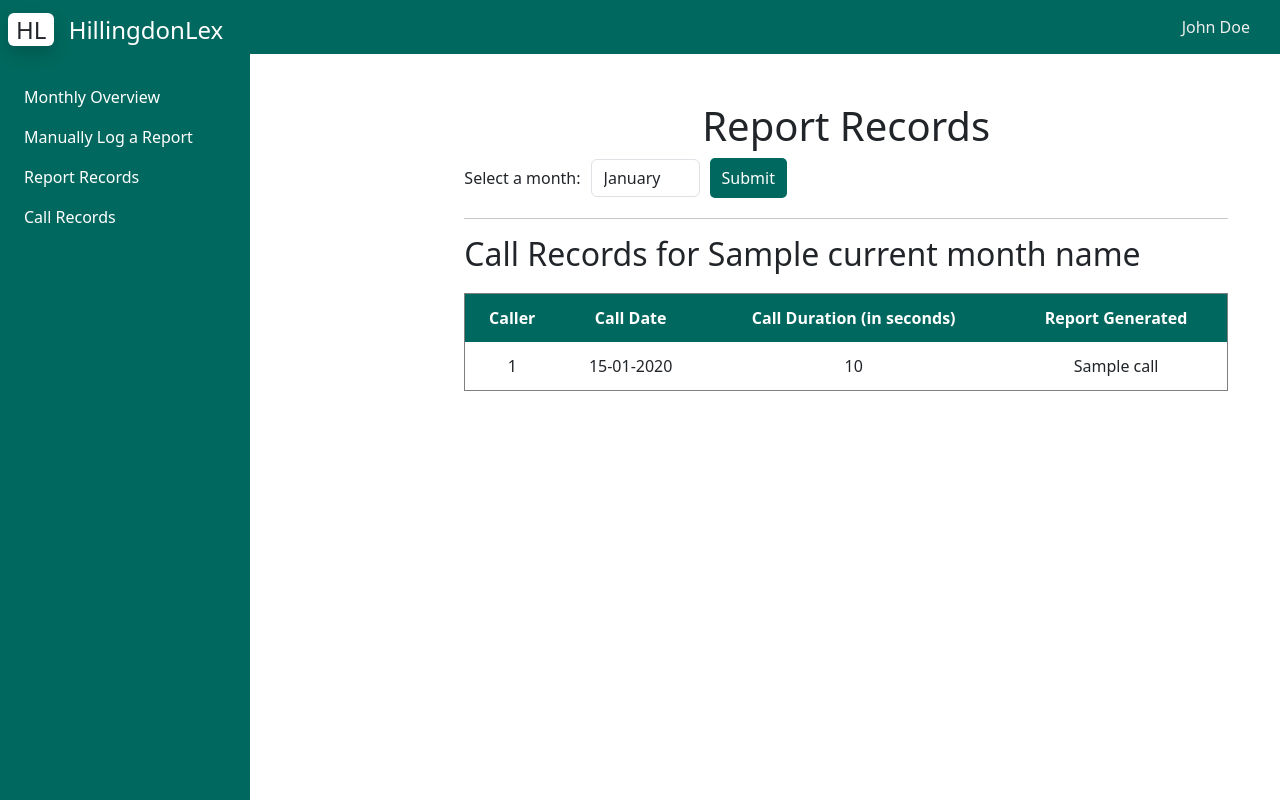
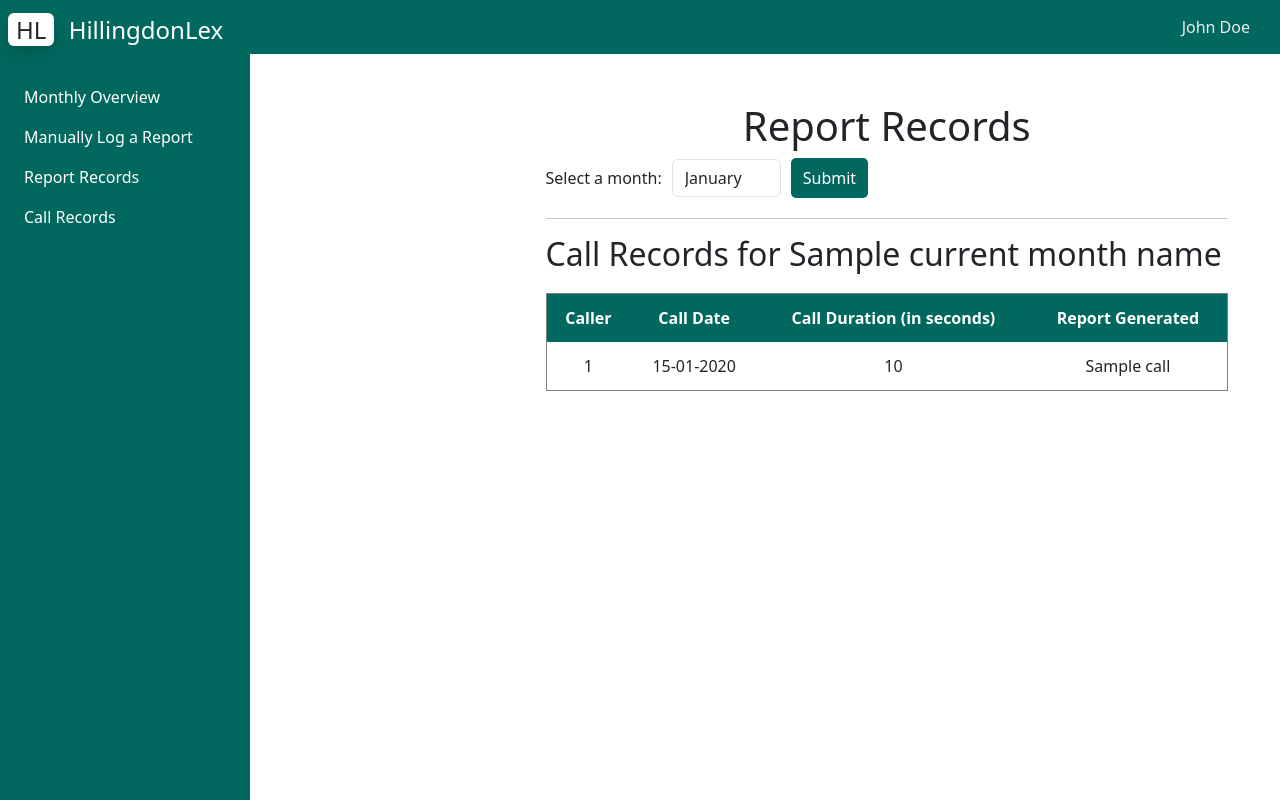
Before and after one commit to ariarub/TeamEngelbartInterface, a Flask app: template templates/viewReport.html in a window 1280 px wide. Run offline with Flask 3, Linux system fonts and the light colour scheme; the template is opened without the code that fills it: most values are stand-ins (such as "Sample title", 1, 10 or a date in 2020); parts of the project's set-up code (start-up, migrations or seed data) failed here and were passed over; some libraries are stand-ins or nearby versions.

Commit message:
Change style of Report Records page

```diff
--- a/templates/viewReport.html
+++ b/templates/viewReport.html
@@ -2,7 +2,7 @@
 
 {% block content %}
     <div class="dashboard-content px-3 pt-5">
-        <div class="col-md-9 ms-sm-auto col-lg-10 px-md-4">
+        <div class="col-md-9 ms-sm-auto px-md-4">
             <body>
                 <h1>Report Records</h1>
 
```
